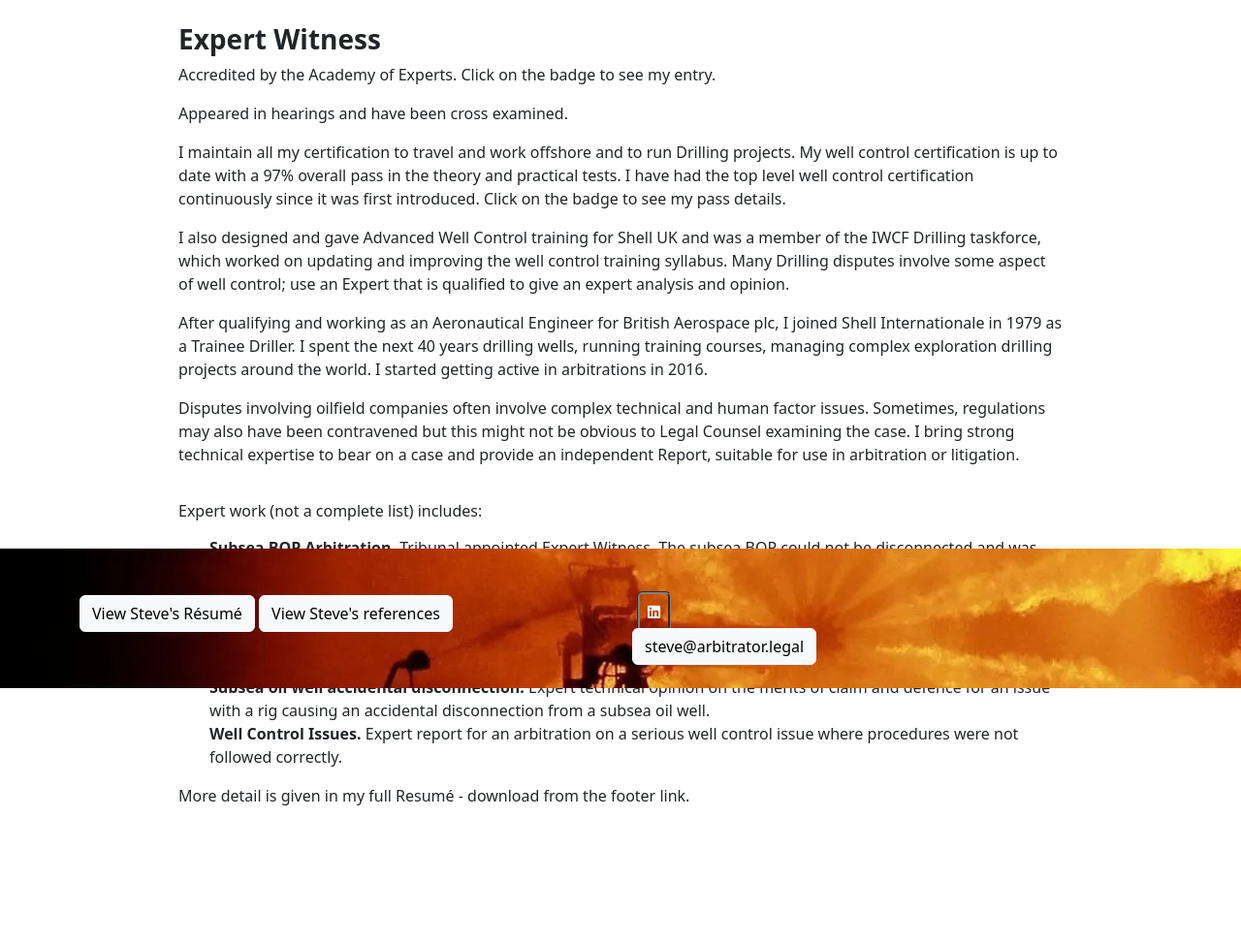
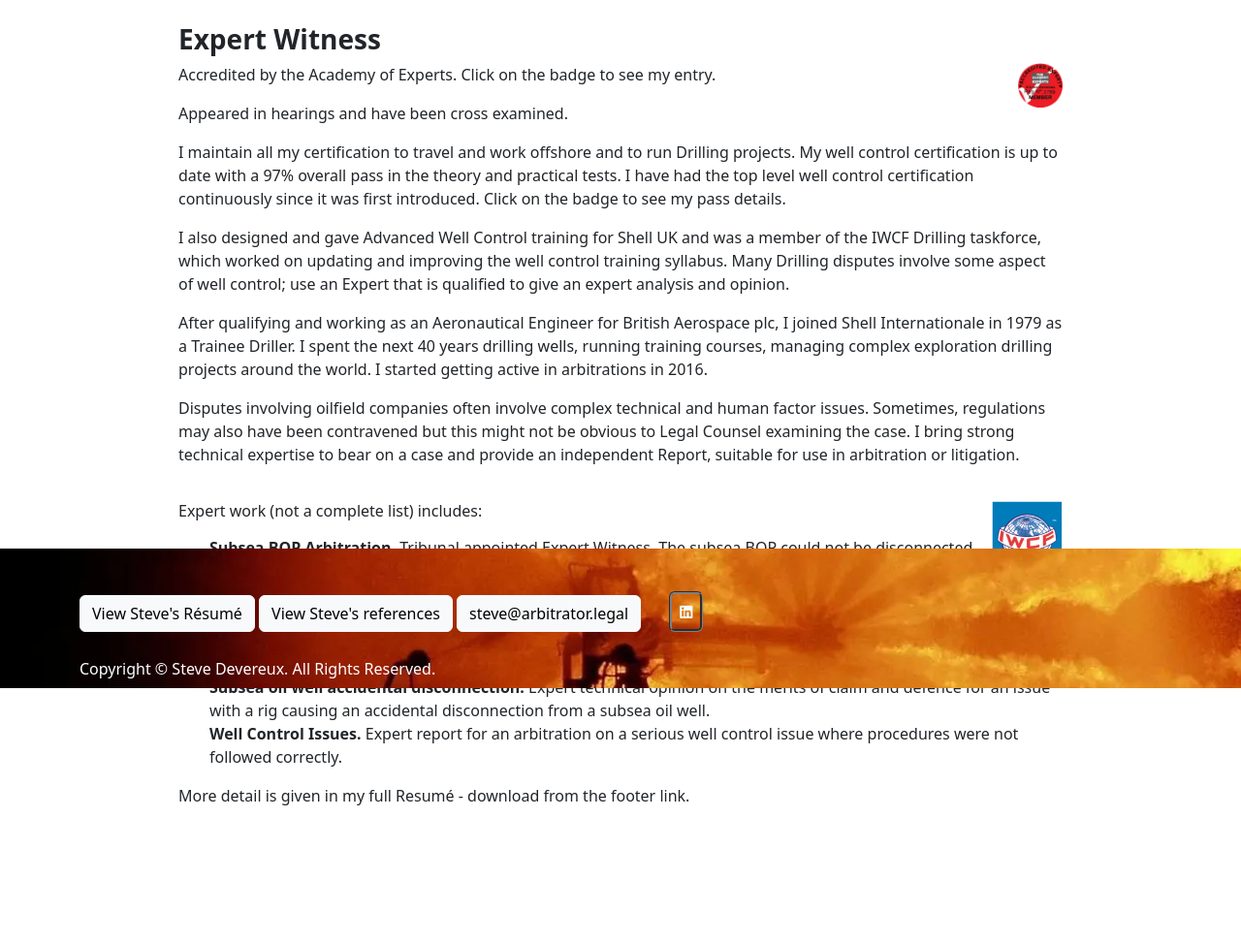
Before and after one commit to Mickdevv/drilling-expert.legal, a Django app: page /Expert/ in a window 1280 px wide. Shown: the part 90-1064 px from the top of the page at 97% size. After the commit the page ends 921 px from the top, so only its background shows below. Run offline with Django 4.2, Linux system fonts and the light colour scheme; some libraries are stand-ins or nearby versions.

Commit message:
- Expert images resized - Mediator image resized - links all point to new tab - Correct footer image

```diff
--- /dev/null
+++ b/Drilling_expert_legal/main/static/Expert/css/expert.css
@@ -0,0 +1,9 @@
+img.one {
+    height: auto;
+    width: 5%;
+  }
+
+img.two {
+    height: auto;
+    width: 8%;
+}
--- /dev/null
+++ b/Drilling_expert_legal/main/static/Mediator/css/mediator.css
@@ -0,0 +1,4 @@
+img.one {
+    height: auto;
+    width: 20%;
+}
--- a/Drilling_expert_legal/main/static/base/css/base.css
+++ b/Drilling_expert_legal/main/static/base/css/base.css
@@ -8,7 +8,7 @@
 }
 
 col {
-    display: inline;
+    display: inline-block;
 }
 
 .navbar-li{
@@ -98,6 +98,8 @@
     margin: -5px;
     border-radius: 6px;
     overflow: hidden;
+    display: inline-block;
+
 }
 
 .social a{
--- a/Drilling_expert_legal/main/templates/Expert.html
+++ b/Drilling_expert_legal/main/templates/Expert.html
@@ -1,16 +1,25 @@
 {% extends "base.html" %}
+{% load static %}
+{% block content %}
 
-{% block content %}
+<link rel="stylesheet" href="{% static 'Expert/css/expert.css' %}">
+
 <div class="container-fluid">
     <div class="container mx-auto">
         <h3><br>Expert Witness</h3>
+        <img src="{% static 'Expert\images\AcademyofExpertsLogo.png' %}" class="d-block w-1 one" alt="accredited_expert" align="right" id="accredited_expert">
+
+
         <p>Accredited by the Academy of Experts.  Click on the badge to see my entry.</p>
         <p>Appeared in hearings and have been cross examined.</p>
+
+
         <p>I maintain all my certification to travel and work offshore and to run Drilling projects.  My well control certification is up to date with a 97% overall pass in the theory and practical tests.  I have had the top level well control certification continuously since it was first introduced.  Click on the badge to see my pass details.</p>
         <p>I also designed and gave Advanced Well Control training for Shell UK and was a member of the IWCF Drilling taskforce, which worked on updating and improving the well control training syllabus.  Many Drilling disputes involve some aspect of well control; use an Expert that is qualified to give an expert analysis and opinion.</p>
         <p>After qualifying and working as an Aeronautical Engineer for British Aerospace plc, I joined Shell Internationale in 1979 as a Trainee Driller.  I spent the next 40 years drilling wells, running training courses, managing complex exploration drilling projects around the world.  I started getting active in arbitrations in 2016.</p>
         <p>Disputes involving oilfield companies often involve complex technical and human factor issues.  Sometimes, regulations may also have been contravened but this might not be obvious to Legal Counsel examining the case.  I bring strong technical expertise to bear on a case and provide an independent Report, suitable for use in arbitration or litigation.</p>
         <p class="lh-sm"><br>Expert work (not a complete list) includes:
+            <img src="{% static 'Expert\images\iwcf_distinction.png' %}" class="d-block w-1 two" alt="iwcf_distinction" align="right" id="iwcf_distinction">
             <ul>
                 <li><b>Subsea BOP Arbitration. </b> Tribunal appointed Expert Witness.  The subsea BOP could not be disconnected and was left lying on the seabed for over one year.</li>
                 <li><b>Sub Surface Safety Valve Mandrel Welds. </b> Provided expert opinion regarding the failure of welds on sub surface safety valve mandrels.  The company lawyers had advised that there were no grounds to bring an arbitration.  I was able to show that there were breaches of contract leading to settlement negotiations.</li>
--- a/Drilling_expert_legal/main/templates/Investigator.html
+++ b/Drilling_expert_legal/main/templates/Investigator.html
@@ -17,7 +17,7 @@
             <p>An independent investigation is more likely to establish the root causes of the incident than an in-house effort.  I have long experience of such investigations and I maintain my offshore survival, offshore medical and well control certifications ready to mobilise to any drilling location on land or offshore, if it is necessary to visit the scene.</p>
             <p>Otherwise documents, recorded data and other evidence can be remotely examined.  Interviews can be conducted ideally in person or otherwise can be done remotely.</p>
             <p>There may be a persistent Drilling problem which could yield to an independent investigation, with remedial training designed and delivered to address the issue if required, in addition to the detailed report and recommendations.</p>
-            <p><h3>"We can afford to have Drilling problems.  We can't afford expensive Drilling problems." </h3>
+            <p style="font-family:'Courier New'"><h3>"We can afford to have Drilling problems.  We can't afford expensive Drilling problems." </h3>
             - MD of small African operator.</p>
 
         </div>
--- a/Drilling_expert_legal/main/templates/Mediator.html
+++ b/Drilling_expert_legal/main/templates/Mediator.html
@@ -1,13 +1,15 @@
 {% extends "base.html" %}
 {% load static %}
+
 {% block content %}
+<link rel="stylesheet" href="{% static 'Mediator\css\mediator.css' %}">
     <div class="container-fluid">
         <div class="container-sm">
             <h3><br>Accredited Mediator - online</h3>
             <p><br>Hunt ADR Limited is a Civil Mediation Council registered mediation provider and also runs training courses for mediators. I completed the 5 day course and am now accredited by Hunt ADR Limited as a Mediator.</p>
             <p>I can act as mediator either remotely or in-person.  Please email me if I might be able to assist in mediating your dispute.</p>
 
-            <p><img src="{% static 'Mediator/images/HuntMediatorLogo-1920w.jpg' %}" alt="Image 1"></p>
+            <img src="{% static 'Mediator/images/HuntMediatorLogo-1920w.jpg' %}" class="one" alt="Image 1">
         </div>
     </div>
 {% endblock %}
--- a/Drilling_expert_legal/main/templates/base.html
+++ b/Drilling_expert_legal/main/templates/base.html
@@ -53,20 +53,17 @@
       <footer class="sticky-bottom" id="footer">
         <div class="container">
           <div class="row">
-            <div class="col">
+            <div class="col-md-auto">
               <a href="https://www.oilfield-elearning.com/DevereuxResume.pdf" target="blank" class="btn btn-light">View Steve's Résumé</a>
               <a href="https://www.oilfield-elearning.com/SD_references.pdf" target="blank" class="btn btn-light">View Steve's references</a>
+              <a href = "mailto: steve@arbitrator.legal" class="btn btn-light">steve@arbitrator.legal</a>
             </div>
-            <div class="col">
-              <div class="social">
-                <a target="blank" href = 'http://linkedin.com/in/steve-devereux-ceng-fciarb-113102b'><i class="fa-brands fa-linkedin"></i></a>
-              </div>
-              {% comment %} <div class="input-group">
-                <div class="input-group-prepend">
-                  <div class="input-group-text" id="btnGroupAddon">@</div>
-                </div> {% endcomment %}
-                <a href = "mailto: steve@arbitrator.legal" class="btn btn-light">steve@arbitrator.legal</a>
-              {% comment %} </div> {% endcomment %}
+            <div class="col-md-auto">
+                <div class="social">
+                  <a target="blank" href = 'http://linkedin.com/in/steve-devereux-ceng-fciarb-113102b'><i class="fa-brands fa-linkedin"></i></a>
+                </div>
+            </div>
+            <div class="col-md-auto">
             </div>
           </div>
           <div class="row">
```
Also changed, not shown: Drilling_expert_legal/main/static/css/carousel_fit.css (deleted, +0 -17 lines), Drilling_expert_legal/main/static/Expert/images/AcademyofExpertsLogo.png (added), Drilling_expert_legal/main/static/Expert/images/iwcf_distinction.png (added), Drilling_expert_legal/main/static/Mediator/images/HuntMediatorLogo-1920w.jpg, Drilling_expert_legal/main/static/base/images/AcademyofExpertsLogo.webp (added), Drilling_expert_legal/main/static/base/images/IWCF+distinction+cropped-1920w.webp (added).
